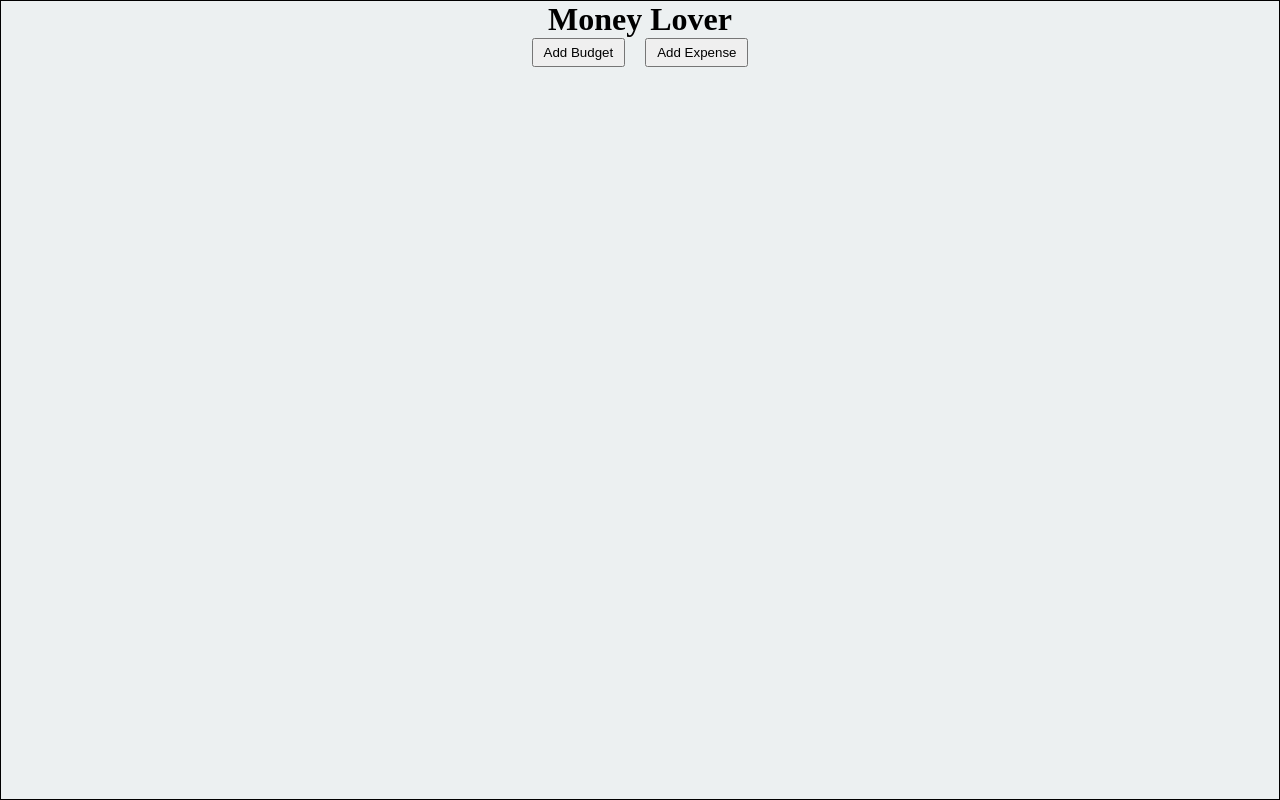
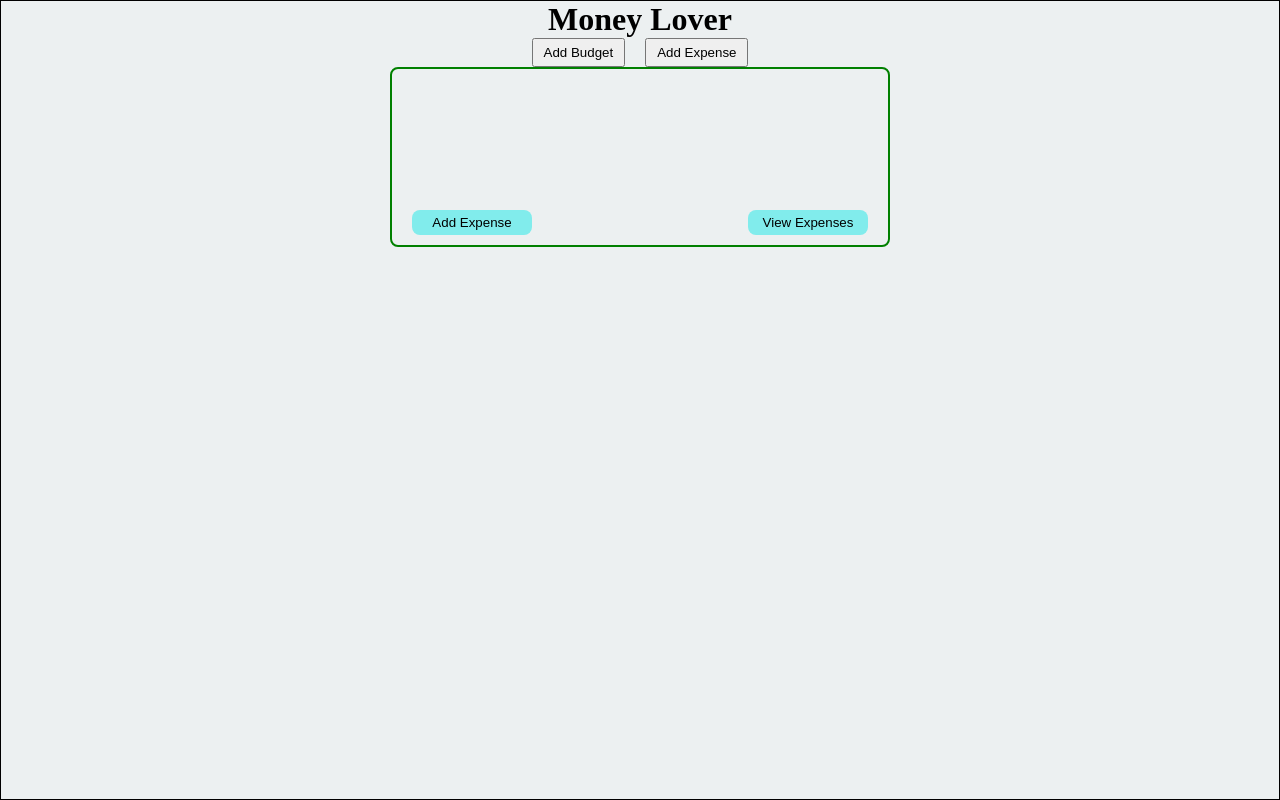
Before and after one commit to ShubhamChavhan09/money-lover, a React (Create React App) app: page / in a window 1280 px wide. Built offline with nearby package versions, Linux system fonts and the light colour scheme.

Commit message:
added props for the BudgetCard

```diff
--- a/src/components/budget-card/index.js
+++ b/src/components/budget-card/index.js
@@ -2,28 +2,36 @@
 import styled from "styled-components";
 import { useBudgets } from "../../context";
 
-const BudgetCard = ({ handleExpense }) => {
+const BudgetCard = ({
+  handleExpense,
+  handleViewExpense,
+  amount,
+  name,
+  max,
+  id,
+  hidden,
+}) => {
   const { budgets } = useBudgets();
+
+  const rate = (amount / max) * 100;
 
   return (
     <>
-      {budgets.map((budget) => {
-        return (
-          <Card key={budget.id}>
-            <div>
-              <h2>{budget.name}</h2>
-              <span>Amount / {budget.max}</span>
-            </div>
-            <progress value="50" max="100" />
-            <div>
-              <button onClick={() => handleExpense(budget.id)}>
-                Add Expense
-              </button>
-              <button>View Expenses</button>
-            </div>
-          </Card>
-        );
-      })}
+      <Card>
+        <div>
+          <h2>{name}</h2>
+          <span>
+            {amount} {max && `/ ${max}`}
+          </span>
+        </div>
+        {max && <progress value={rate} max="100" />}
+        {!hidden && (
+          <div>
+            <button onClick={() => handleExpense(id)}>Add Expense</button>
+            <button onClick={() => handleViewExpense(id)}>View Expenses</button>
+          </div>
+        )}
+      </Card>
     </>
   );
 };
```
